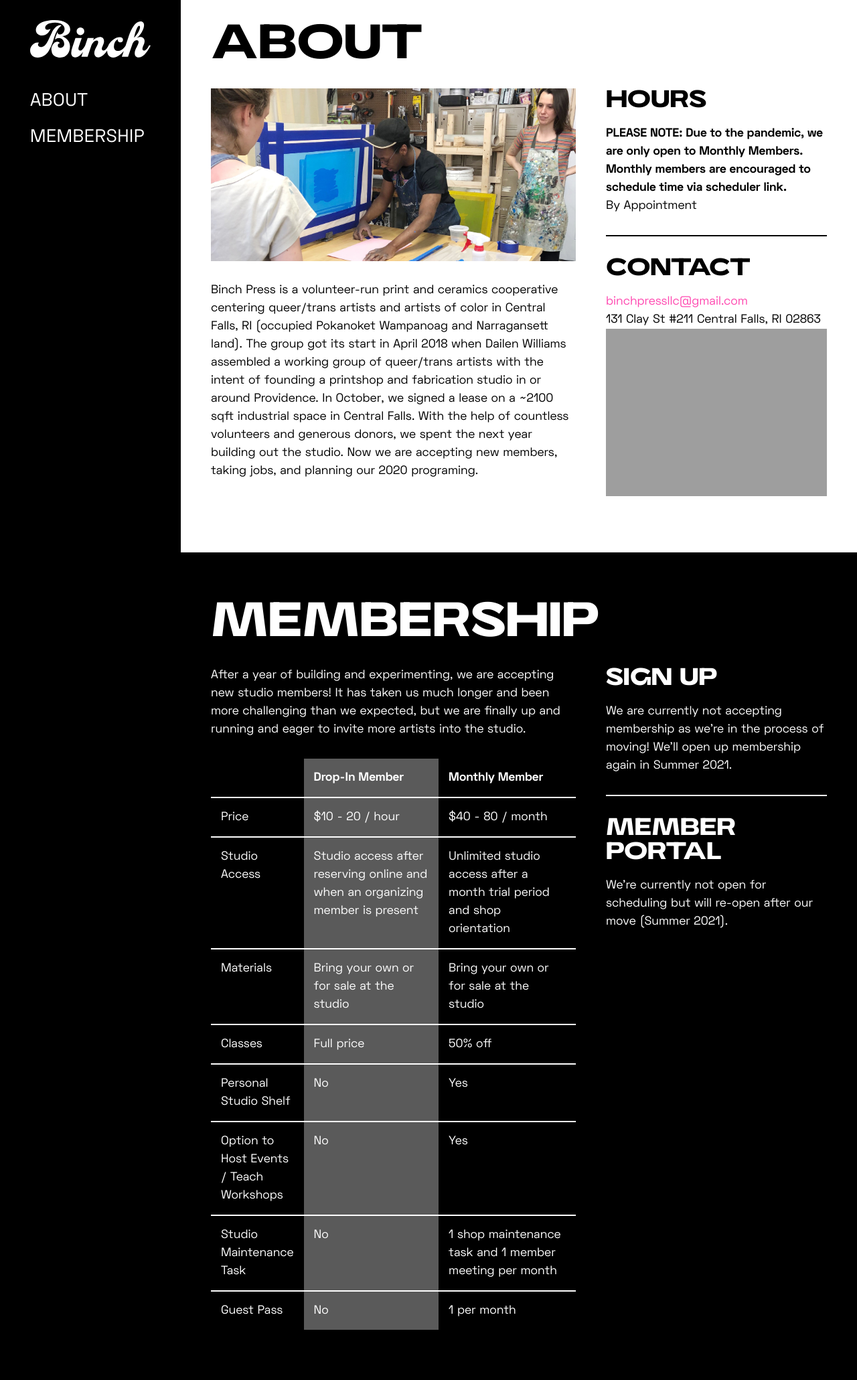
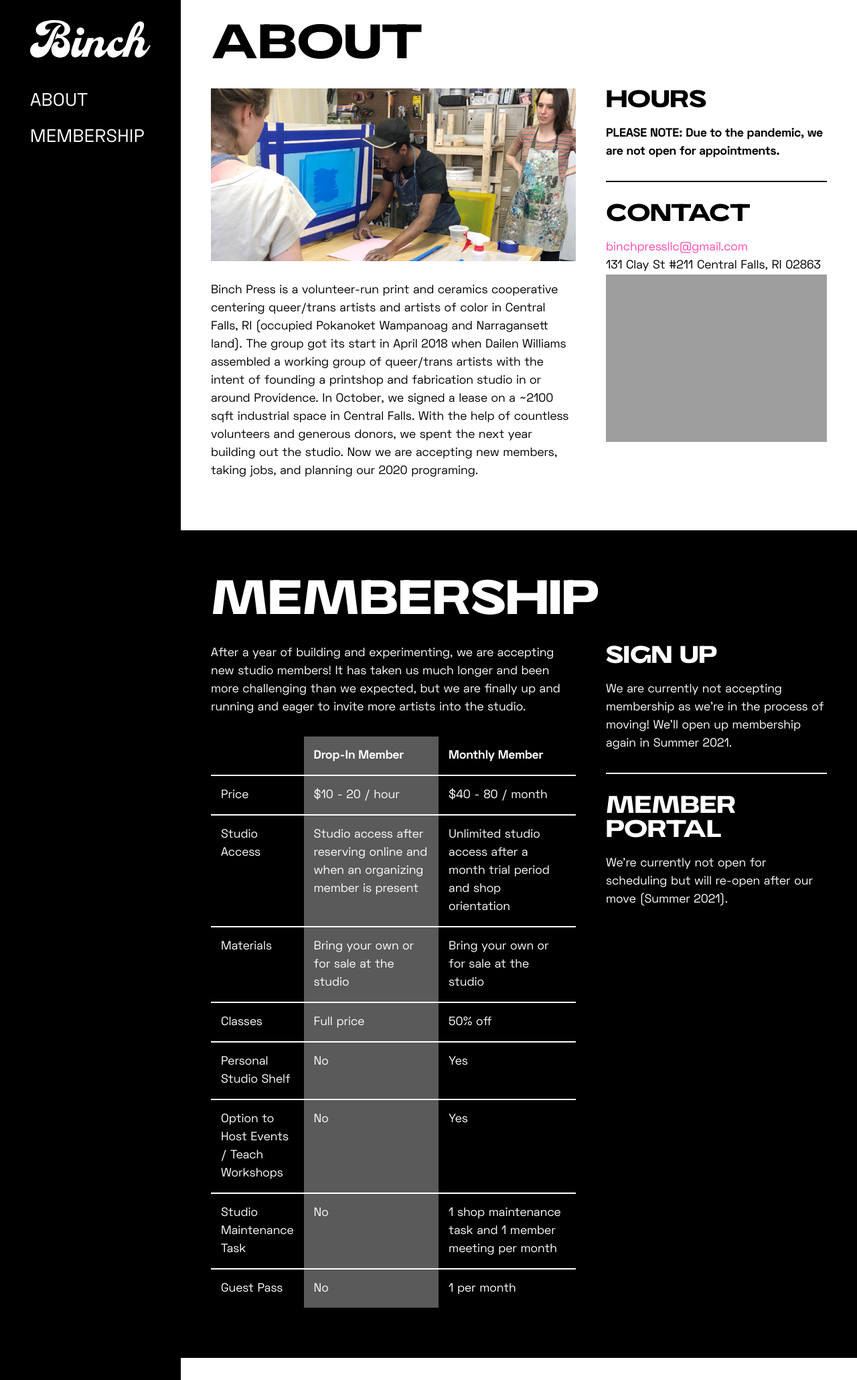
Before and after one commit to tychohoran/binchpress, a Jekyll site: the page built from index.html, in a window 1280 px wide. Shown: the whole page at 67% size. Built offline with Jekyll 4.4.1, drawn with Linux system fonts in a browser that asks for light colours; nearby versions of some CDN libraries; grey boxes are pictures that could not be loaded.

Commit message:
Updated About

```diff
--- a/about.md
+++ b/about.md
@@ -3,10 +3,7 @@ title: About
 permalink: "/about/"
 position: 0
 More Info:
-  Hours Text: |-
-    **PLEASE NOTE: Due to the pandemic, we are only open to Monthly Members. Monthly members are encouraged to schedule time via scheduler link.**
-
-    By Appointment
+  Hours Text: "**PLEASE NOTE: Due to the pandemic, we are not open for appointments.**"
   Contact Text: |-
     [binchpressllc@gmail.com](mailto:binchpressllc@gmail.com)
     131 Clay St #211 Central Falls, RI 02863
```
